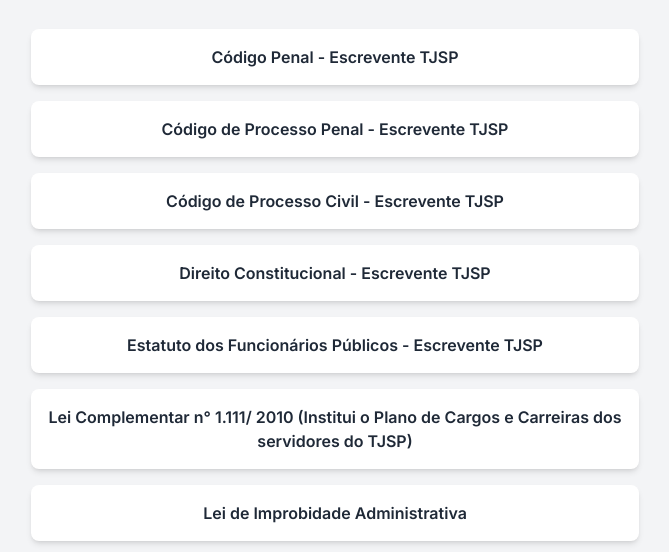
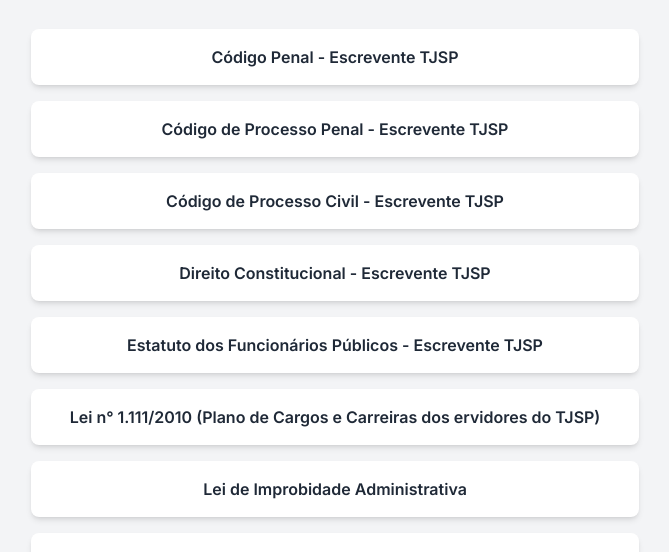
Before and after one commit to victoramaralrcc-oss/https-github.com-bruvinia-bio, a plain HTML site: page index.html in a window 1280 px wide. Shown: the part 247-799 px from the top of the page, without its empty margins (305-974 px from the left). Drawn offline with nearby package versions, Linux system fonts and the light colour scheme.

Commit message:
Update index.html

```diff
--- a/index.html
+++ b/index.html
@@ -69,7 +69,7 @@
 
                 <!-- Link 6 -->
                 <a href="https://bruvinia.github.io/carreiras.tjsp/" target="_blank" rel="noopener noreferrer" class="link-button block w-full bg-white dark:bg-gray-800 p-4 rounded-lg text-center font-semibold shadow-md hover:bg-gray-50 dark:hover:bg-gray-700">
-                    Lei Complementar n° 1.111/ 2010 (Institui o Plano de Cargos e Carreiras dos servidores do TJSP)
+                    Lei n° 1.111/2010 (Plano de Cargos e Carreiras dos ervidores do TJSP)
                 </a>
 
                 <!-- Link 7 -->
```
